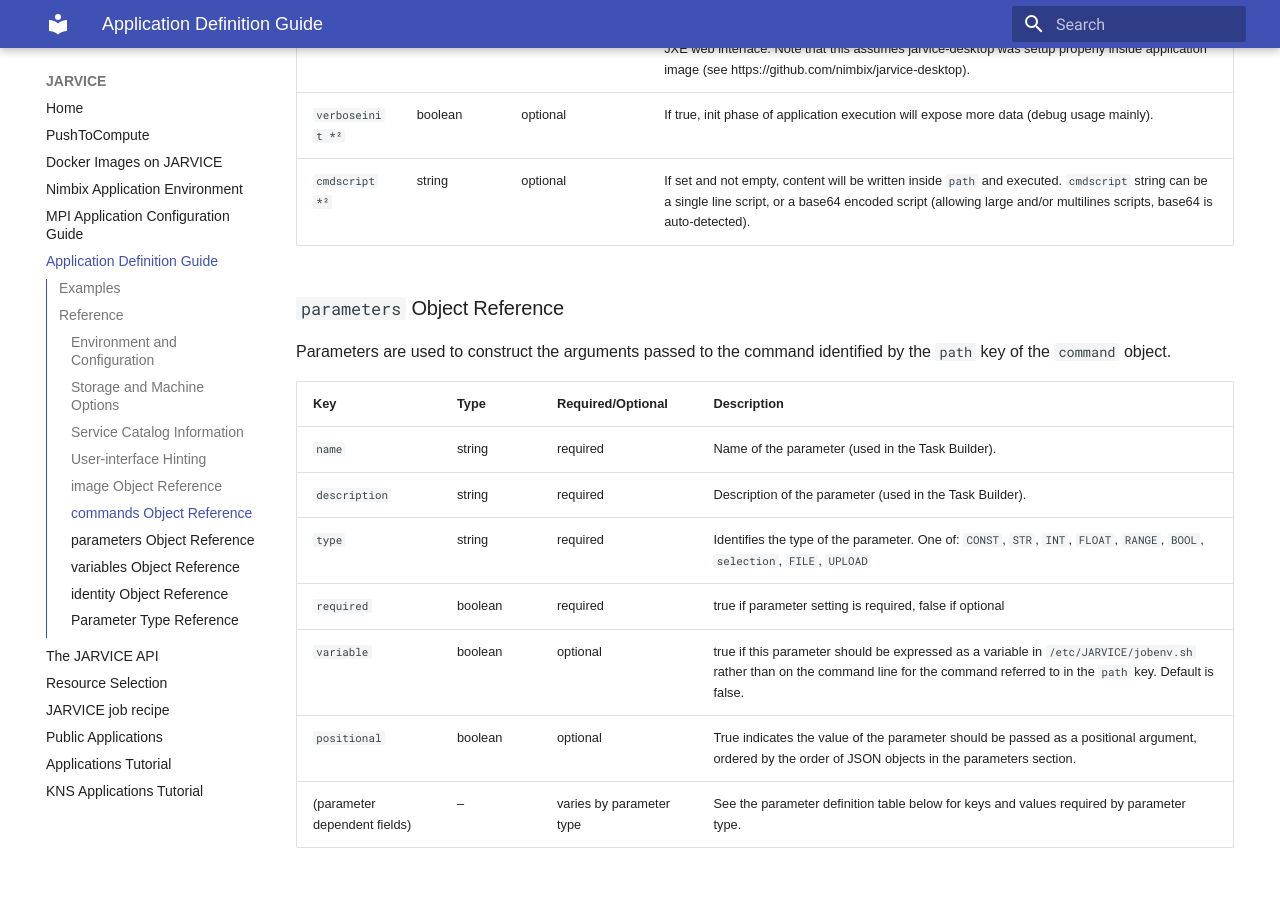
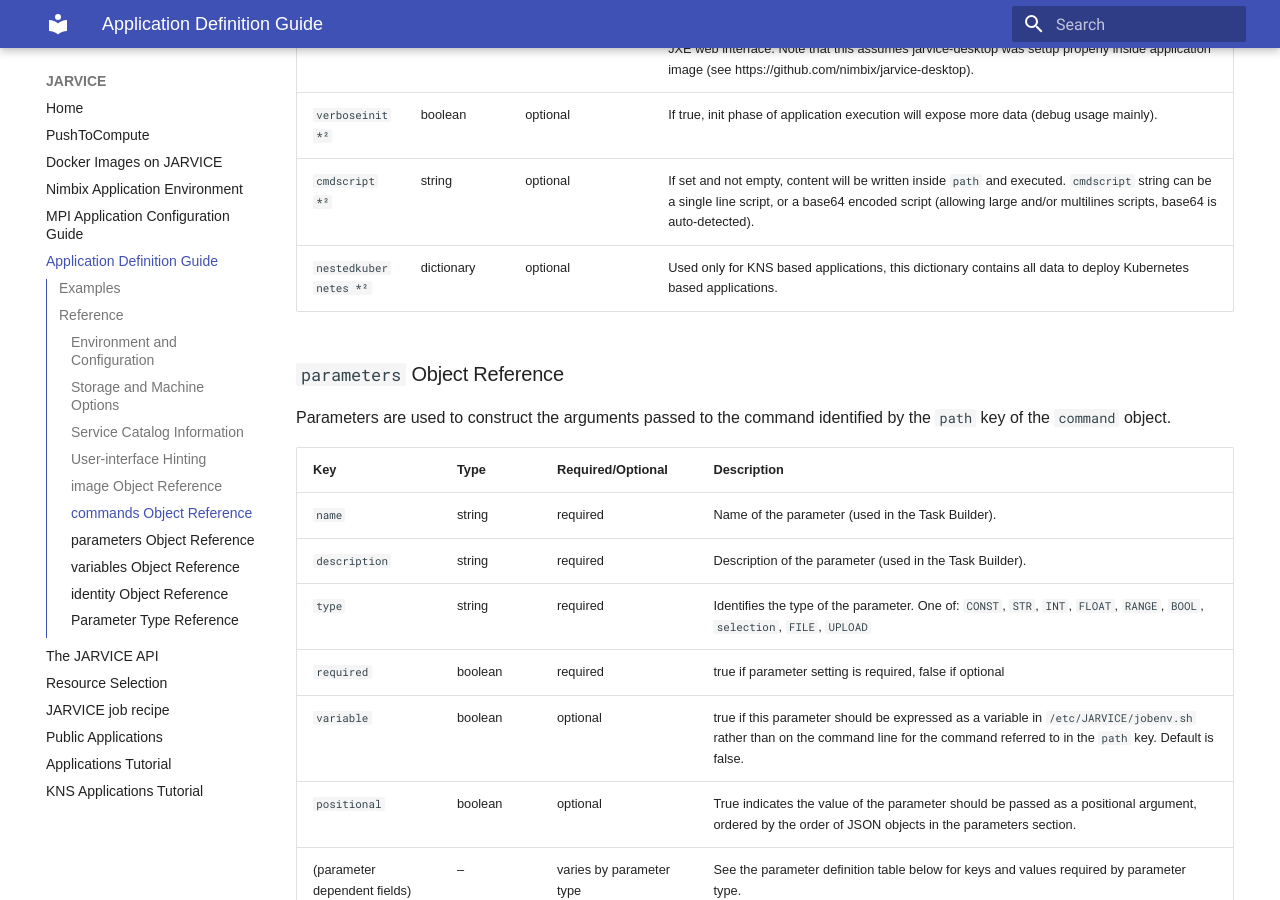
Before and after one commit to nimbix/jardoc, an MkDocs documentation site: the page built from docs/appdef.md, in a window 1280 px wide and 900 px high, scrolled down 4459 px. Built offline with MkDocs 1.6.1 and Material for MkDocs 9.7.7, drawn with Linux system fonts in a browser that asks for light colours.

Commit message:
Add missing key in general appdef

```diff
--- a/docs/appdef.md
+++ b/docs/appdef.md
@@ -95,6 +95,7 @@
 `desktop *²`|boolean|optional| If true, command will run in interactive mode, inside a GUI desktop reachable through http via JXE web interface. Note that this assumes jarvice-desktop was setup properly inside application image (see https://github.com/nimbix/jarvice-desktop).
 `verboseinit *²`|boolean|optional| If true, init phase of application execution will expose more data (debug usage mainly).
 `cmdscript *²`|string|optional| If set and not empty, content will be written inside `path` and executed. `cmdscript` string can be a single line script, or a base64 encoded script (allowing large and/or multilines scripts, base64 is auto-detected).
+`nestedkubernetes *²`|dictionary|optional| Used only for KNS based applications, this dictionary contains all data to deploy Kubernetes based applications.
 
 ### `parameters` Object Reference
 
```
